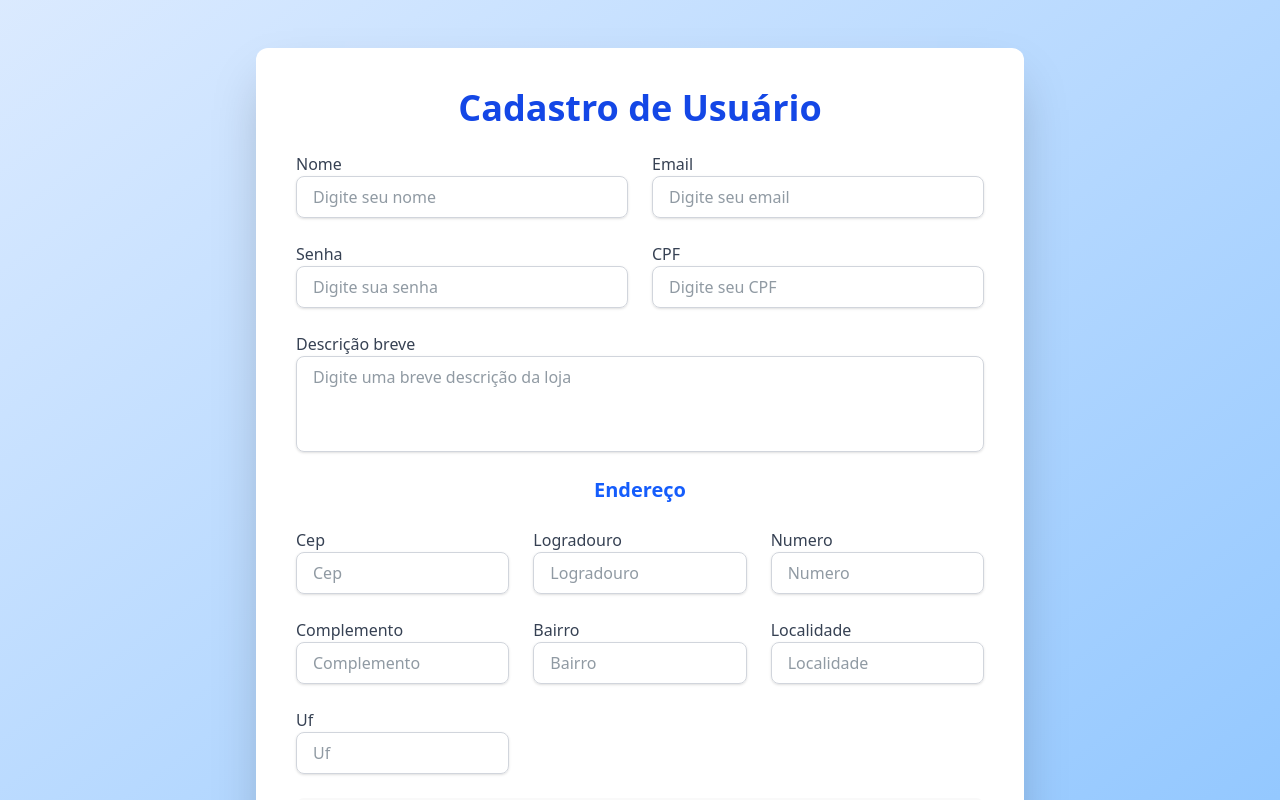
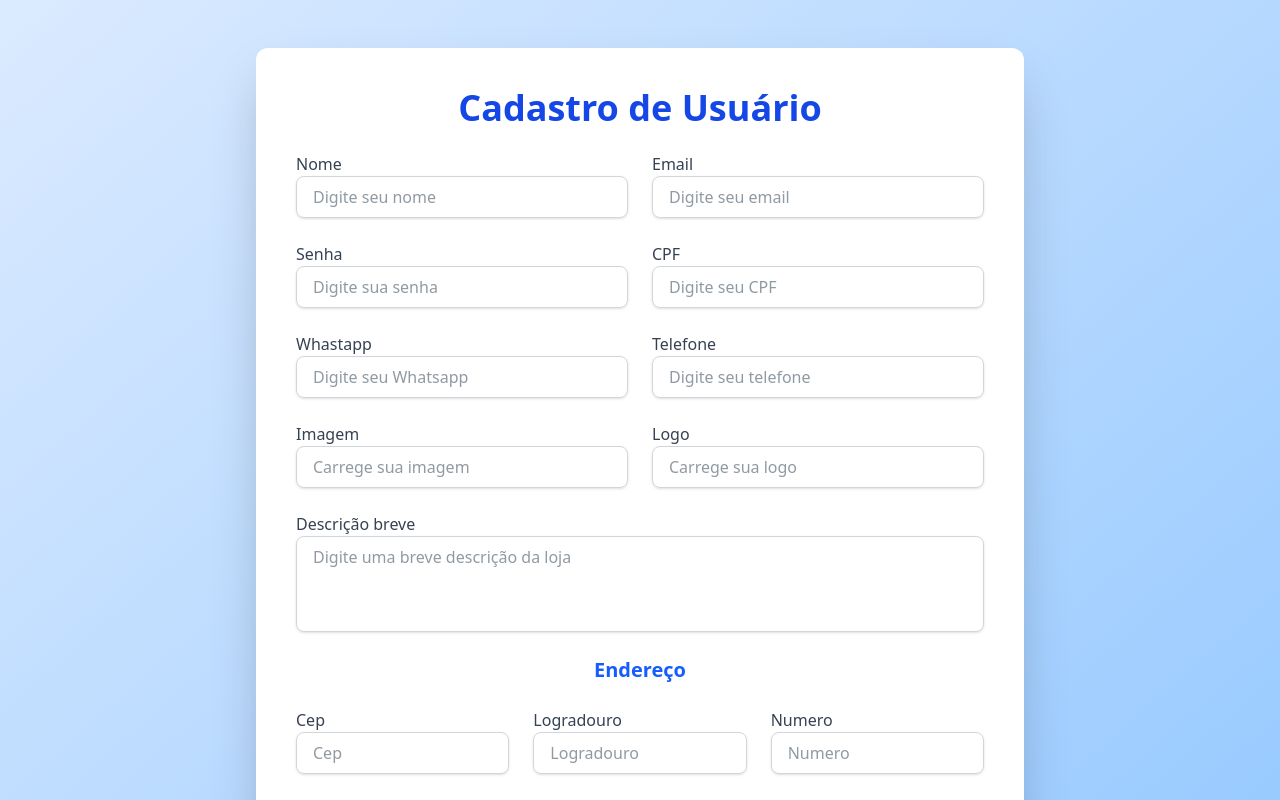
Before and after one commit to Angelobelelli/ClassificadosLoja, a React (Vite) app in the folder frontend/: page /cadastro in a window 1280 px wide. Shown: the top 800 px of the page. Built offline with nearby package versions, Linux system fonts and the light colour scheme.

Commit message:
estilizando a tela de cadastro

```diff
--- a/frontend/src/pages/Cadastro.jsx
+++ b/frontend/src/pages/Cadastro.jsx
@@ -29,7 +29,7 @@ const CadastroUsuario = () => {
 					setValue("logradouro", logradouro);
 					setValue("complemento", complemento);
 					setValue("bairro", bairro);
-					setValue("cidade", localidade);
+					setValue("localidade", localidade);
 					setValue("uf", uf);
 					setValue("numero", numero); // Limpa o campo número
 				} catch (error) {
@@ -123,7 +123,54 @@ const CadastroUsuario = () => {
 							<p className="text-red-500 text-sm">CPF é obrigatório.</p>
 						)}
 					</div>
+
+					<div className="flex flex-col">
+						<label className="font-medium text-gray-700">Whastapp</label>
+						<input
+							{...register("whatsapp", {required: true})}
+							placeholder="Digite seu Whatsapp"
+							className="border border-gray-300 rounded-lg px-4 py-2 shadow-sm focus:outline-none focus:ring-2 focus:ring-blue-500 transition duration-300"
+						/>
+						{errors?.whatsapp && (
+							<p className="text-red-500 text-sm">Whatsapp é obrigatório.</p>
+						)}
+					</div>
+					<div className="flex flex-col">
+						<label className="font-medium text-gray-700">Telefone</label>
+						<input
+							{...register("telefone", {required: true})}
+							placeholder="Digite seu telefone"
+							className="border border-gray-300 rounded-lg px-4 py-2 shadow-sm focus:outline-none focus:ring-2 focus:ring-blue-500 transition duration-300"
+						/>
+						{errors?.telefone && (
+							<p className="text-red-500 text-sm">Telefone é obrigatório.</p>
+						)}
+					</div>
+					<div className="flex flex-col">
+						<label className="font-medium text-gray-700">Imagem</label>
+						<input
+							{...register("image", {required: true})}
+							placeholder="Carrege sua imagem"
+							className="border border-gray-300 rounded-lg px-4 py-2 shadow-sm focus:outline-none focus:ring-2 focus:ring-blue-500 transition duration-300"
+						/>
+						{errors?.image && (
+							<p className="text-red-500 text-sm">Imagem é obrigatório.</p>
+						)}
+					</div>
+					<div className="flex flex-col">
+						<label className="font-medium text-gray-700">Logo</label>
+						<input
+							{...register("logo", {required: true})}
+							placeholder="Carrege sua logo"
+							className="border border-gray-300 rounded-lg px-4 py-2 shadow-sm focus:outline-none focus:ring-2 focus:ring-blue-500 transition duration-300"
+						/>
+						{errors?.logo && (
+							<p className="text-red-500 text-sm">Logo é obrigatório.</p>
+						)}
+					</div>
+
 				</div>
+
 
 
 				<div className="flex flex-col">
```
